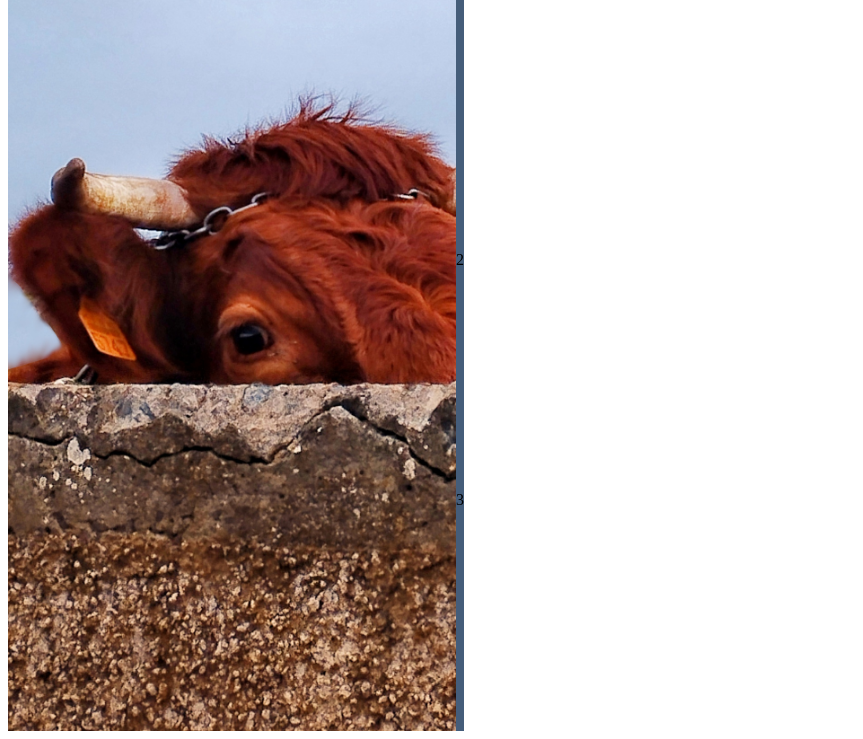
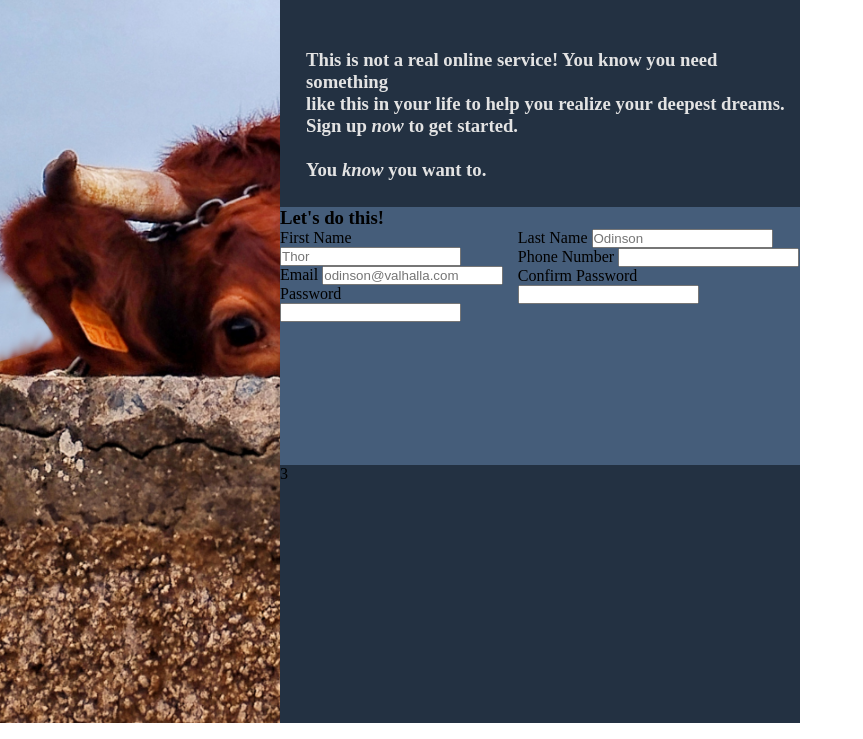
Before and after one commit to Tinfoil-droid/Sign-up-Form, a plain HTML site: page index.html in a window 1280 px wide. Shown: the part 77-816 px from the top of the page, without its empty margins (0-863 px from the left). Drawn offline with Linux system fonts and the light colour scheme.

Commit message:
added form

```diff
--- a/index.html
+++ b/index.html
@@ -12,8 +12,68 @@
         <h1>logo</h1>
       </div>
       <div class="right">
-        <div class="first">1</div>
-        <div class="second">2</div>
+        <div class="first">
+          <h3>
+            This is not a real online service! You know you need something
+            <br />
+            like this in your life to help you realize your deepest dreams.
+            <br />
+            Sign up <em>now</em> to get started. <br /><br />
+            You <em>know</em> you want to.
+          </h3>
+        </div>
+        <div class="second">
+          <h3>Let's do this!</h3>
+          <form action="" method="get" class="form-main-div">
+            <div class="form-divs">
+              <div class="form-div">
+                <label for="firstName">First Name</label>
+                <input
+                  type="text"
+                  id="firstName"
+                  name="firstName"
+                  placeholder="Thor"
+                />
+              </div>
+              <div class="form-div">
+                <label for="email">Email</label>
+                <input
+                  type="email"
+                  id="email"
+                  name="email"
+                  placeholder="odinson@valhalla.com"
+                />
+              </div>
+              <div class="form-div">
+                <label for="password">Password</label>
+                <input type="password" id="password" name="password" />
+              </div>
+            </div>
+            <div class="form-divs">
+              <div class="form-div">
+                <label for="lastName">Last Name</label>
+                <input
+                  type="text"
+                  id="lastName"
+                  name="lastName"
+                  placeholder="Odinson"
+                />
+              </div>
+              <div class="form-div">
+                <label for="phoneNumber">Phone Number</label>
+                <input type="tel" id="phoneNumber" name="phoneNumber" />
+              </div>
+              <div class="form-div">
+                <label for="confirmPassword">Confirm Password</label>
+                <input
+                  type="password"
+                  id="confirmPassword"
+                  name="confirmPassword"
+                />
+              </div>
+            </div>
+          </form>
+        </div>
         <div class="third">3</div>
       </div>
     </div>
--- a/style.css
+++ b/style.css
@@ -1,6 +1,22 @@
 @font-face {
   font-family: Norse-Bold;
   src: url(../fonts/Norse-Bold.otf);
+}
+
+* {
+  margin: 0;
+  padding: 0;
+}
+
+*,
+*::before,
+*::after {
+  box-sizing: inherit;
+}
+
+html {
+  box-sizing: border-box;
+  scroll-behavior: smooth;
 }
 
 .body {
@@ -24,19 +40,32 @@
 }
 
 .right {
-  background: #455d7a;
   display: flex;
   flex-direction: column;
+  background-color: #233142;
+  width: 65vw;
 }
 
 .first {
-  height: 40vh;
+  height: 33vh;
+  display: flex;
+  justify-content: flex-start;
+  align-items: flex-end;
+  margin-left: 5%;
+  margin-bottom: 5%;
+  color: #e3e3e3;
 }
 
 .second {
-  height: 30vh;
+  background-color: #455d7a;
+  height: 33vh;
+}
+
+.form-main-div {
+  display: flex;
+  flex-direction: row;
 }
 
 .third {
-  height: 30vh;
+  height: 33vh;
 }
```
